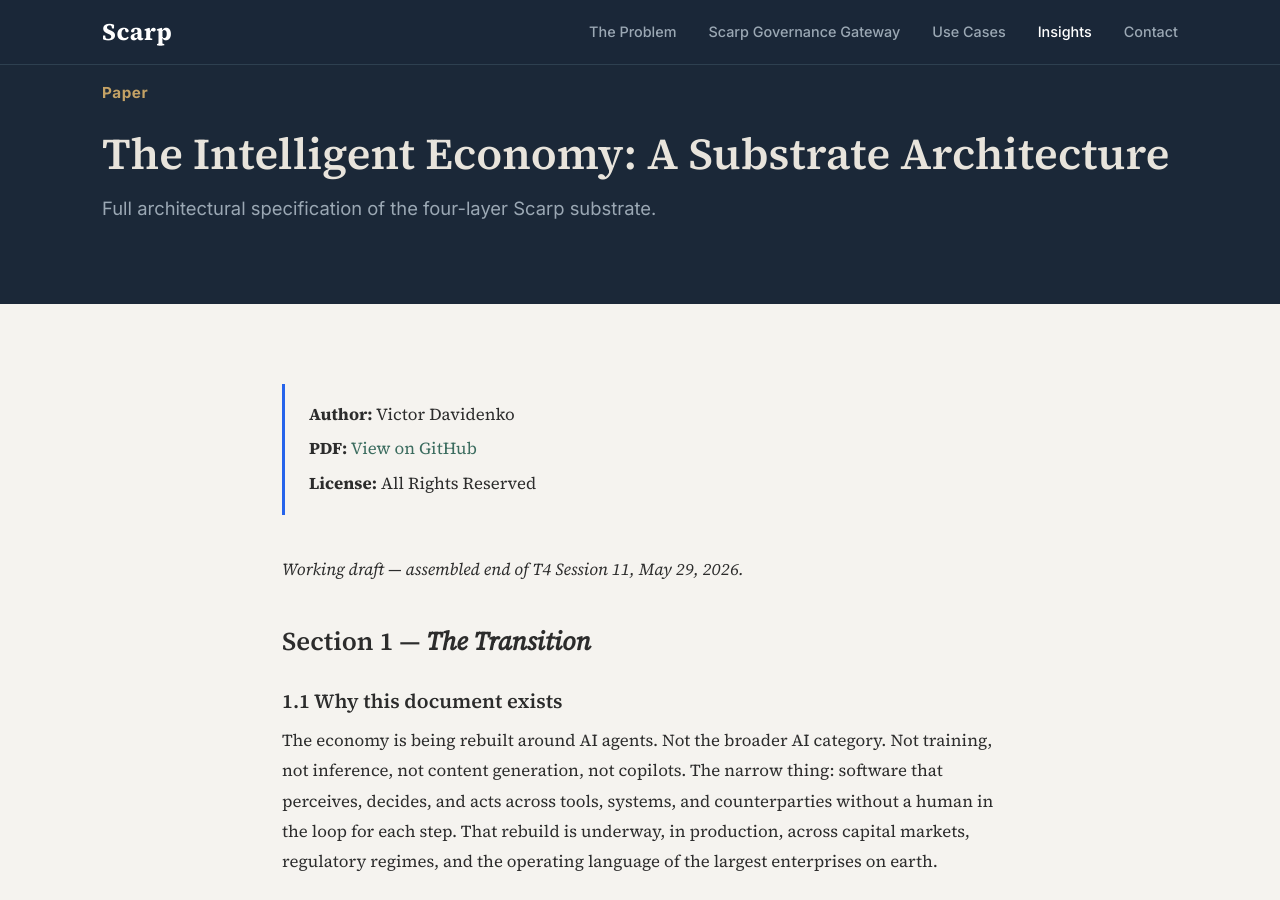
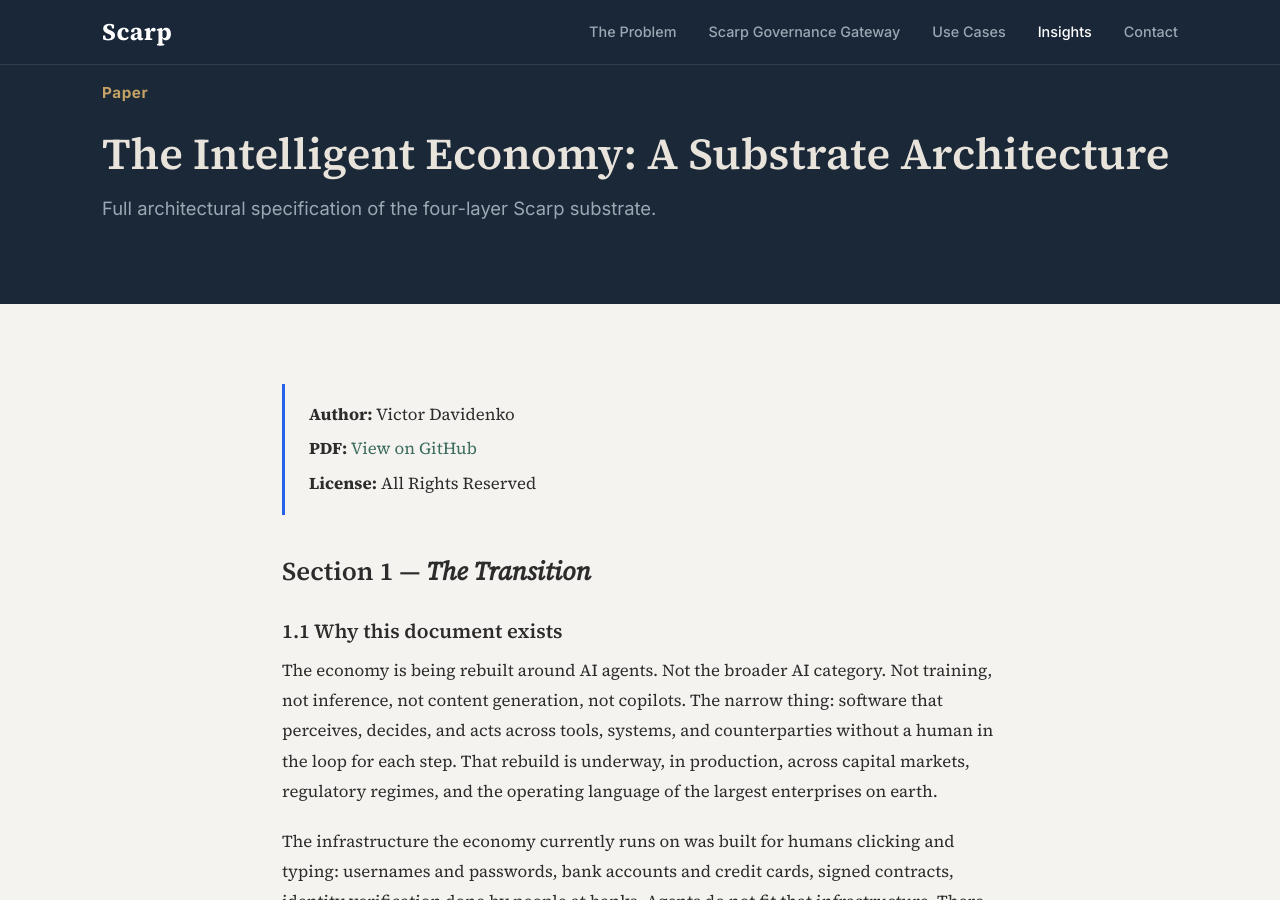
Before and after one commit to scarpprotocol/scarpprotocol.github.io, a Jekyll site: the page built from insights/the-intelligent-economy.html, in a window 1280 px wide and 900 px high. Built offline with Jekyll 4.4.1, drawn with Linux system fonts in a browser that asks for light colours.

```diff
--- a/insights/the-intelligent-economy.html
+++ b/insights/the-intelligent-economy.html
@@ -20,8 +20,6 @@
         <p style="margin: 0 0 0.25rem;"><strong>PDF:</strong> <a href="https://github.com/agi-x-protocol/substrate-architecture/blob/main/The_Intelligent_Economy_Substrate_Architecture.pdf" target="_blank" rel="noopener">View on GitHub</a></p>
         <p style="margin: 0;"><strong>License:</strong> All Rights Reserved</p>
       </div>
-
-<p><em>Working draft — assembled end of T4 Session 11, May 29, 2026.</em></p>
 
 <h2 id="section-1">Section 1 — <em>The Transition</em></h2>
 
```
